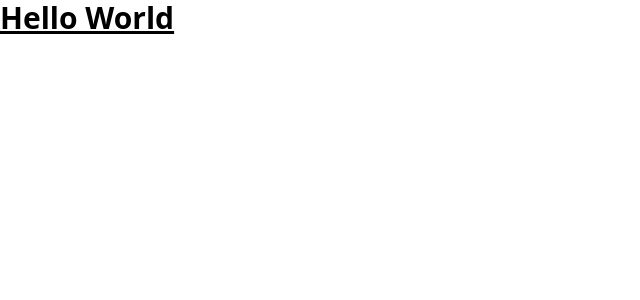
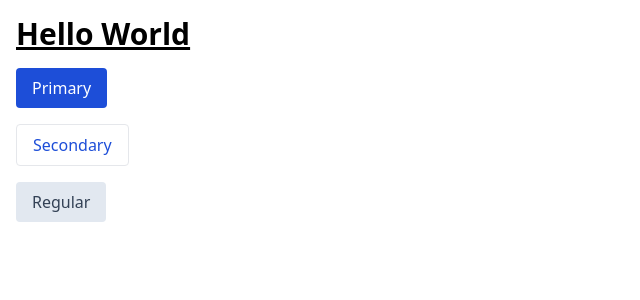
Before and after one commit to setowilliam/bill-splitter-v3, a Next.js app: page / in a window 1280 px wide. Shown: the top 300 px of the page, without its empty margins (0-640 px from the left). Built offline with nearby package versions, Linux system fonts and the light colour scheme.

Commit message:
feat(Button): add `Button` component

```diff
--- /dev/null
+++ b/src/components/Button.tsx
@@ -0,0 +1,23 @@
+import { FC } from "react";
+import clsx from "../utils/clsx";
+import { BUTTON_VARIANT_STYLES, spacing } from "./styles";
+import { ButtonProps } from "./types";
+
+const Button: FC<ButtonProps> = (props) => {
+  const { children, variant = "primary", ...buttonProps } = props;
+
+  const variantStyle = BUTTON_VARIANT_STYLES[variant];
+
+  return (
+    <button
+      {...buttonProps}
+      className={`${spacing} ${clsx(
+        Object.values(variantStyle)
+      )} w-fit font-medium rounded transition`}
+    >
+      {children}
+    </button>
+  );
+};
+
+export default Button;
--- /dev/null
+++ b/src/components/styles.ts
@@ -0,0 +1,22 @@
+import { ButtonVariant } from "./types";
+
+export const BUTTON_VARIANT_STYLES: Record<
+  ButtonVariant,
+  Record<string, string>
+> = {
+  primary: {
+    background: "bg-blue-700 hover:bg-blue-800 active:bg-blue-900 ",
+    text: "text-white",
+  },
+  secondary: {
+    border: "border-[1px] border-solid border-gray-200 hover:border-blue-700",
+    background: "bg-white-700 active:bg-blue-900",
+    text: "text-blue-700 active:text-white",
+  },
+  regular: {
+    background: "bg-slate-200 hover:bg-slate-700 active:bg-slate-900",
+    text: "text-slate-700 hover:text-white active:text-white",
+  },
+};
+
+export const spacing = "px-4 py-2";
--- /dev/null
+++ b/src/components/types.ts
@@ -0,0 +1,7 @@
+import { ButtonHTMLAttributes } from "react";
+
+export type ButtonVariant = "primary" | "secondary" | "regular";
+
+export type ButtonProps = ButtonHTMLAttributes<HTMLButtonElement> & {
+  variant?: ButtonVariant;
+};
--- a/src/pages/index.tsx
+++ b/src/pages/index.tsx
@@ -1,16 +1,20 @@
 import type { NextPage } from "next";
 import Head from "next/head";
+import Button from "../components/Button";
 
 const Home: NextPage = () => {
   return (
-    <>
+    <div className="p-4 flex gap-4 flex-col">
       <Head>
         <title>Create Next App</title>
         <meta name="description" content="Generated by create next app" />
         <link rel="icon" href="/favicon.ico" />
       </Head>
       <div className="text-3xl font-bold underline">Hello World</div>
-    </>
+      <Button>Primary</Button>
+      <Button variant="secondary">Secondary</Button>
+      <Button variant="regular">Regular</Button>
+    </div>
   );
 };
 
--- /dev/null
+++ b/src/utils/clsx.ts
@@ -0,0 +1,5 @@
+const clsx = (classNames: (string | boolean | undefined)[]) => {
+  return classNames.filter(Boolean).join(" ").trim();
+};
+
+export default clsx;
```
